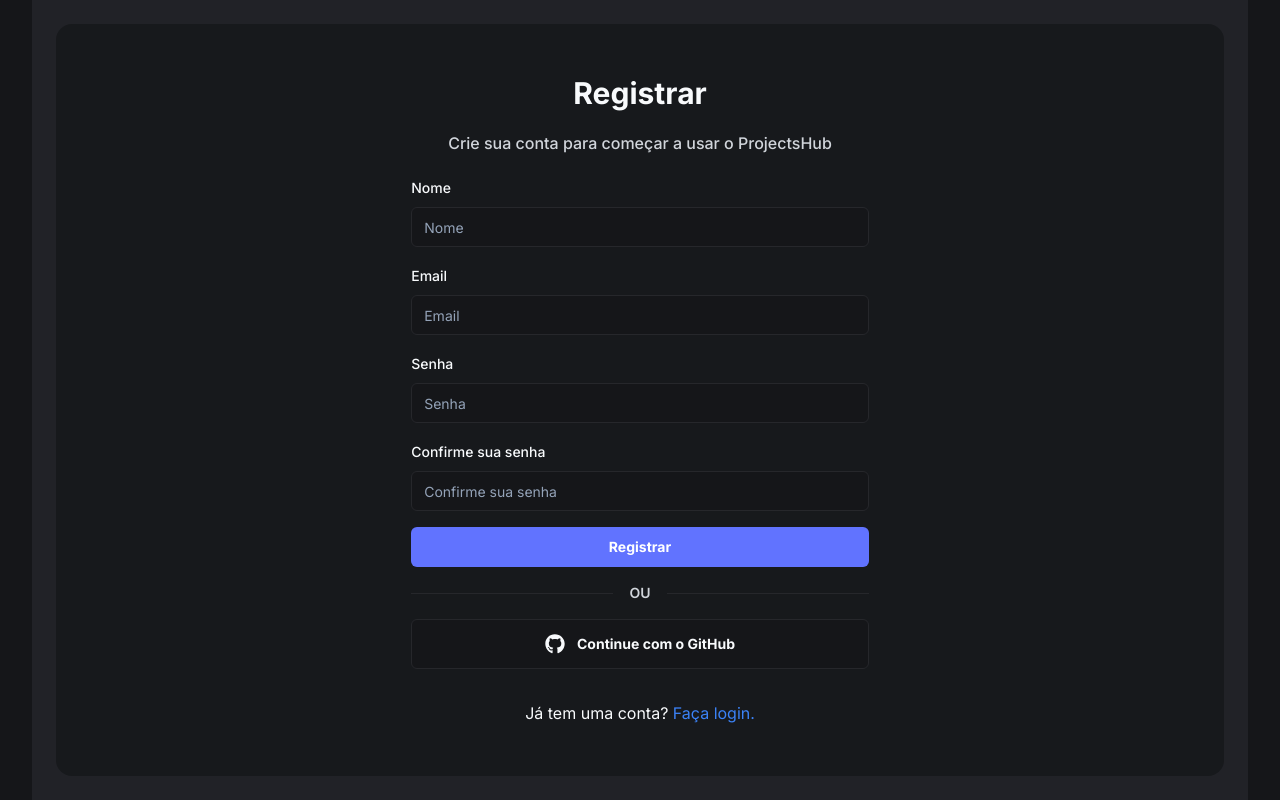
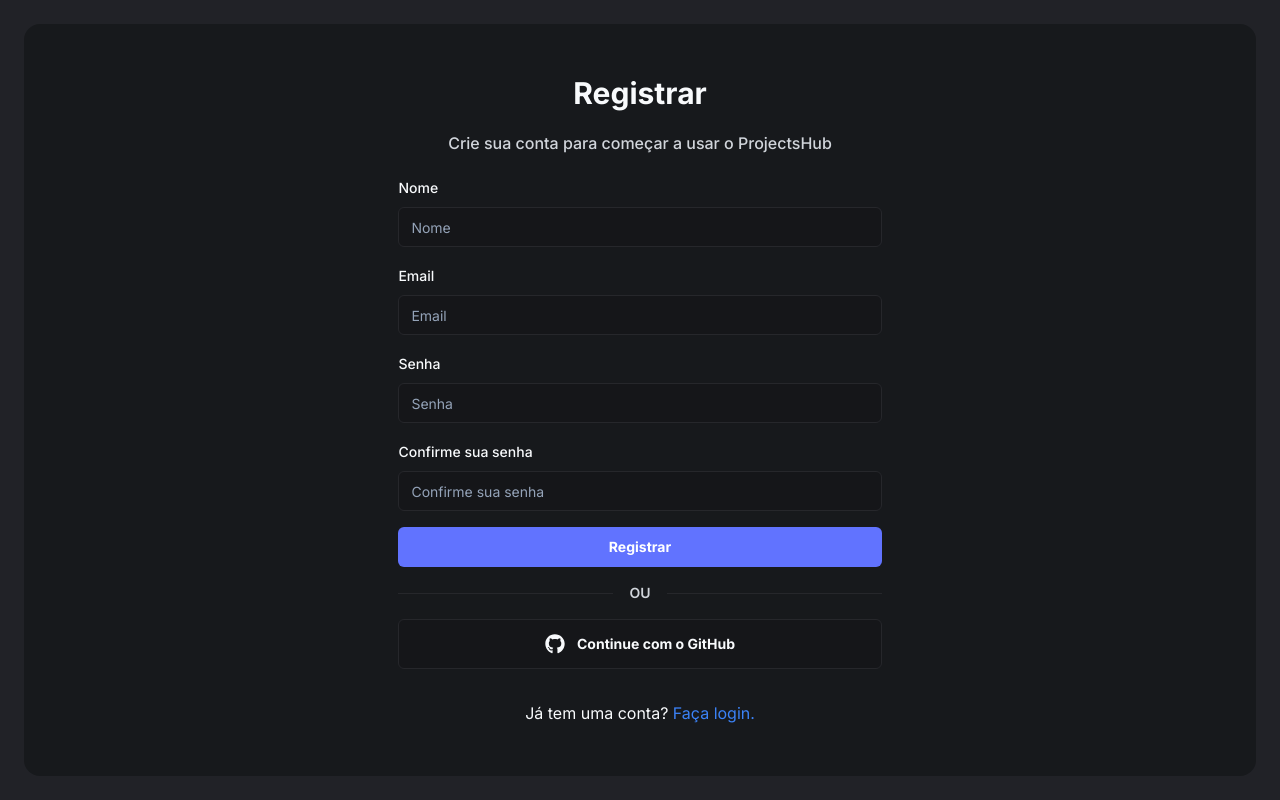
Before and after one commit to jv-farias/fs23-projectshub, a Next.js app: page /register in a window 1280 px wide. Built offline with nearby package versions, Linux system fonts and the light colour scheme.

Commit message:
fix: adjust the routes

```diff
--- a/src/app/(home)/page.tsx
+++ b/src/app/(home)/page.tsx
@@ -21,8 +21,8 @@
 
   return (
     <>
-      <main className=" py-10 px-10 max-lg:w-full w-[90%] mx-auto ">
-        <div className="pt-10 pb-12 md:pt-32 md:pb-10">
+      <main className="px-10 max-lg:w-full w-[90%] mx-auto ">
+        <div className="pb-12 md:pt-32 md:pb-10">
           <div className="text-center pb-12 md:pb-16">
             <h1
               data-aos="zoom-y-out"
--- a/src/app/layout.tsx
+++ b/src/app/layout.tsx
@@ -26,15 +26,22 @@
   });
   const pathname = usePathname();
 
-
   return (
     <html lang="pt-br">
       <body className={`${inter.className} dark`}>
         <AuthProvider>
-        {pathname !== '/login' && pathname !== '/register' && <Header />}
-          <div className="px-8 max-md:px-0 flex-1">{children}</div>
+          {pathname !== "/login" && pathname !== "/register" && <Header />}
+          <div
+            className={
+              pathname !== "/login" && pathname !== "/register"
+                ? "px-8 max-md:px-0 flex-1"
+                : "flex-1"
+            }
+          >
+            {children}
+          </div>
           <Toaster />
-          {pathname !== '/login' && pathname !== '/register' && <Footer />}
+          {pathname !== "/login" && pathname !== "/register" && <Footer />}
         </AuthProvider>
       </body>
     </html>
--- a/src/components/Header/Header.tsx
+++ b/src/components/Header/Header.tsx
@@ -31,12 +31,12 @@
           <nav className="flex items-center gap-4">
             {!data?.user && (
               <div className="max-md:hidden flex gap-4">
-                <Link href={"/sign_in"}>
+                <Link href={"/login"}>
                   <Button variant={"default"} className="font-semibold">
                     Fazer Login
                   </Button>
                 </Link>
-                <Link href={"/sign_up"}>
+                <Link href={"/register"}>
                   <Button variant={"secondary"} className="font-semibold">
                     Fazer Cadastro
                   </Button>
--- a/src/components/MobileNav/MobileNav.tsx
+++ b/src/components/MobileNav/MobileNav.tsx
@@ -181,12 +181,12 @@
           </Button>
           {!data?.user && (
             <>
-              <Link href={"/sign_in"}>
+              <Link href={"/login"}>
                 <Button variant={"default"} className="w-full font-semibold">
                   Fazer Login
                 </Button>
               </Link>
-              <Link href={"/sign_up"}>
+              <Link href={"/register"}>
                 <Button variant={"secondary"} className="w-full font-semibold">
                   Fazer Cadastro
                 </Button>
--- a/src/components/RegisterForm/RegisterForm.tsx
+++ b/src/components/RegisterForm/RegisterForm.tsx
@@ -69,7 +69,7 @@
       console.error("Failed to register");
       return;
     }
-    router.push("/sign_in");
+    router.push("/login");
     setLoading(false);
   };
 
--- a/src/lib/auth.ts
+++ b/src/lib/auth.ts
@@ -12,7 +12,7 @@
     strategy: "jwt",
   },
   pages: {
-    signIn: "/sign_in",
+    signIn: "/login",
   },
   providers: [
     GitHubProvider({
```
